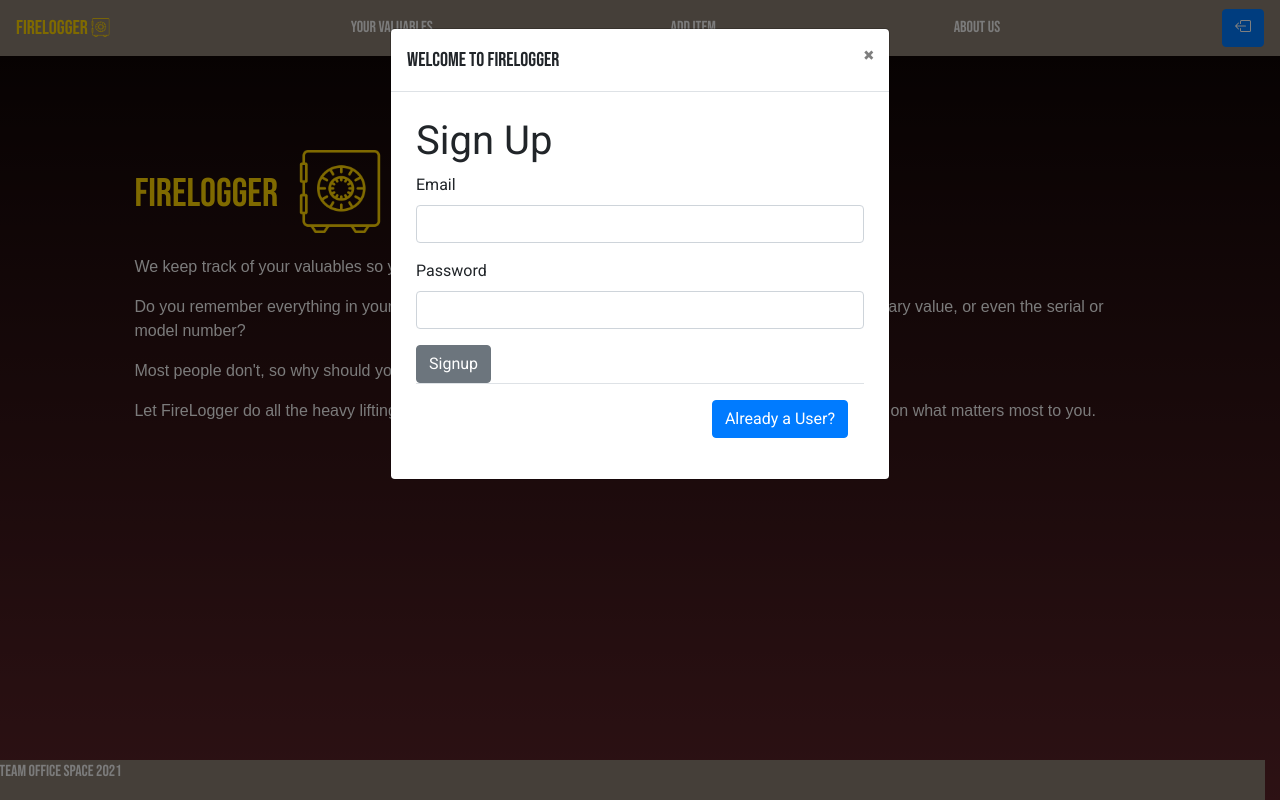
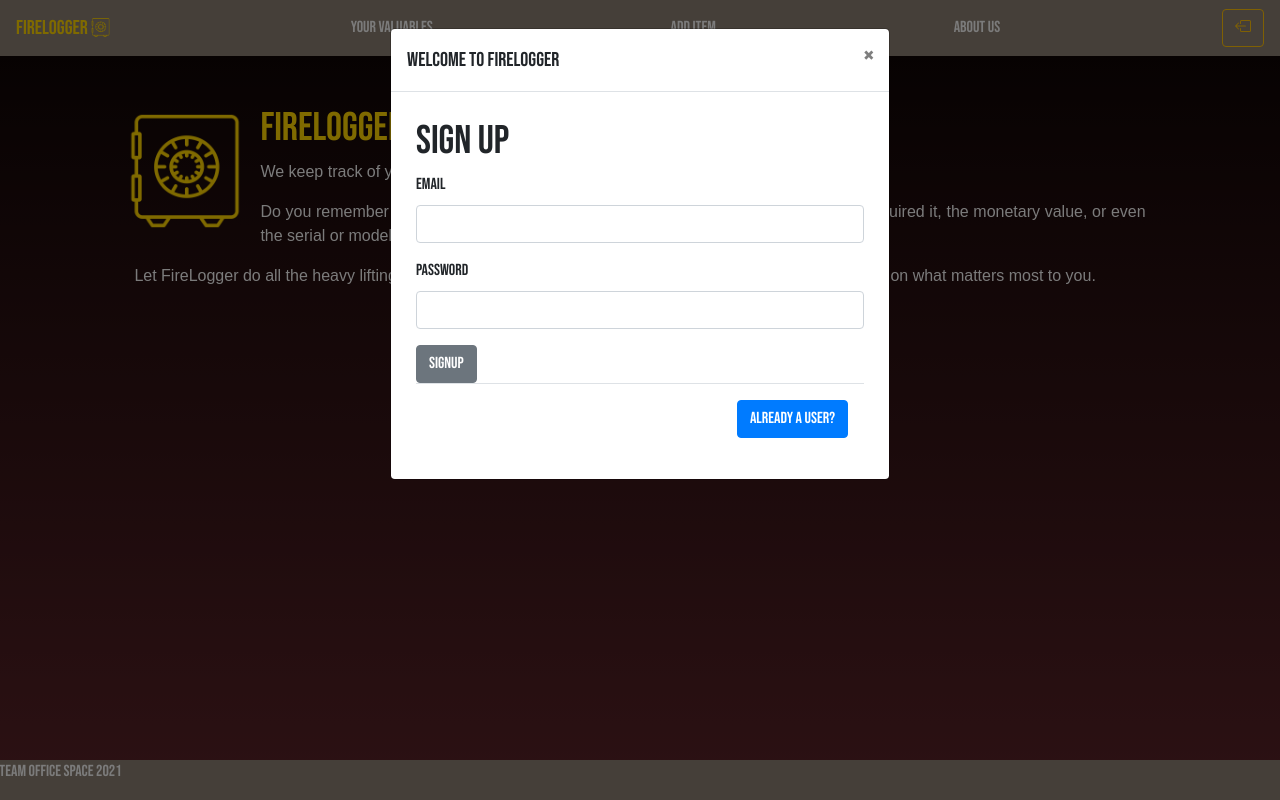
Before and after one commit to davison-robie/fireloggerclient, a React (Create React App) app: page / in a window 1280 px wide. Built offline with nearby package versions, Linux system fonts and the light colour scheme.

Commit message:
final css, item add cleanup

```diff
--- a/public/index.html
+++ b/public/index.html
@@ -26,7 +26,7 @@
     -->
     <link rel="preconnect" href="https://fonts.gstatic.com">
     <link href="https://fonts.googleapis.com/css2?family=Bebas+Neue&family=Roboto&display=swap" rel="stylesheet">
-    <title>React App</title>
+    <title>FireLogger</title>
   </head>
   <body>
     <noscript>You need to enable JavaScript to run this app.</noscript>
--- a/src/App.css
+++ b/src/App.css
@@ -34,13 +34,30 @@ body {
 .main {
   color: #F7F7F7 !important;
   text-align: left;
-  margin: 1em auto 0 auto;
+  margin: 1em auto 3em auto;
   width: 84%;
   font-family: 'Rubik Mono One', sans-serif;
 }
 
+.main h1 {
+  font-family: 'Bebas Neue', cursive;
+  text-align: center;
+}
+
+.home {
+  background-color: rgba(0, 0, 0, 0);
+  text-align: justify;
+}
+
+.home h1 {
+  font-family: 'Bebas Neue', cursive;
+  text-align: left;
+}
+
 .jumbotron {
   background: rgba(0, 0, 0, 0);
+  margin-bottom: 0 !important;
+  padding: 32px 32px 32px 32px;
 }
 
 .jumbotron h1 {
@@ -54,6 +71,7 @@ body {
 
 .itemContainer h1 {
   font-family: 'Bebas Neue', cursive !important;
+  text-align: center;
 }
 
 .displayContainer {
@@ -64,6 +82,11 @@ body {
   margin: 2em auto 4em auto;
   max-height: 20em;
   overflow: auto;
+}
+
+.noItems {
+  text-align: center;
+  margin-top: 1em;
 }
 
 .itemsList {
@@ -85,7 +108,7 @@ body {
 }
 
 .itemInfoCard {
-  background-color: #8A7E72;
+  background-color: rgb(138, 126, 114, 0.8);
   font-family: 'Roboto', sans-serif;
   padding: 10px 10px 10px 10px;
   box-shadow: 5px 5px 10px #FFD400;
@@ -93,7 +116,10 @@ body {
 
 .form-container {
   padding: 25px;
-  font-family: 'Roboto', sans-serif;
+}
+
+.form {
+  font-family: 'Bebas Neue', cursive !important;
 }
 
 .footer {
@@ -101,17 +127,14 @@ body {
   bottom: 0;
   width: 100%;
   height: 2.5rem;
-}
-
-.row {
   background-color: #8A7E72;
   color: #F7F7F7;
 }
 
 .aboutus {
-  color: #8A7E72 ;
+  color: #F7F7F7 ;
   text-align: center;
-  margin: 1em auto 0 auto;
+  margin: 1em auto 1em auto;
   width: 84%;
 }
 
--- a/src/components/site/Header.jsx
+++ b/src/components/site/Header.jsx
@@ -33,7 +33,7 @@ const Header = (props) => {
             About Us
           </Link>
         </NavLink>
-        <Button color='primary' className="float-right" onClick={props.logout } href="/">        <svg
+        <Button outline color="warning" className="float-right" onClick={props.logout } href="/">        <svg
           xmlns="http://www.w3.org/2000/svg"
           width="16"
           height="16"
--- a/src/components/site/mainDiv/AboutUs.jsx
+++ b/src/components/site/mainDiv/AboutUs.jsx
@@ -2,19 +2,16 @@ import React, {useState} from 'react';
 import {Link } from "react-router-dom";
 import {
     Button,
-   Jumbotron
-} from 'reactstrap'; ;
+    Jumbotron
+} from 'reactstrap'
 
 const AboutUs = () => {
 
         return (
             <div className="aboutus">
             <h1>About Us</h1>
-            <img src ="https://res.cloudinary.com/dqaf1fih0/image/upload/v1614706728/photos-BBP/happypic_p5aa42.jpg"/>
-
+            <img src ="https://res.cloudinary.com/dqaf1fih0/image/upload/v1614706728/photos-BBP/happypic_p5aa42.jpg" class="img-fluid"/>
             <br/>
-            <br/>
-
             <Jumbotron>
               <h1 className="display-3">FireLogger as a Tool</h1>
               <p className="lead">FireLogger is a useful tool for both parties in an event of a house claim.</p>
@@ -28,7 +25,6 @@ const AboutUs = () => {
           </Button>
               </p>
             </Jumbotron>
-
             <Jumbotron>
               <h1 className="display-3">Our Founder</h1>
               <p className="lead">In 2007, Hank Flowers founded Firelogger.</p>
--- a/src/components/site/mainDiv/HanksStory.js
+++ b/src/components/site/mainDiv/HanksStory.js
@@ -20,7 +20,7 @@ const HanksStory = () => {
         Illinois. He went to school for business and graduated in 1977 from UIS.
         He went on to create his own businesses but all four times failed. One
         day while at work he got a call from a neighbor that they had called the
-        fire department because his house was on fire. Though, a tragic
+        fire department because his house was on fire. Though it was a tragic
         experience, Hank came up with the idea of FireLogger.
       </p>
       <Button outline color="secondary">
--- a/src/components/site/mainDiv/Home.jsx
+++ b/src/components/site/mainDiv/Home.jsx
@@ -2,14 +2,16 @@ import React from 'react';
 import {Jumbotron} from "reactstrap";
 import logo from "../mainDiv/assets/fireLoggerSafe.png";
 
+const style = { width: "150px" };
+
 const Home = () => {
     return (
         <div className="main">
-            <Jumbotron >
-                <h1>FireLogger <img src={logo}></img></h1>
+            <Jumbotron className="home">
+                <img src={logo} class="float-left mt-n2 ml-n4" style = {style}></img>
+                <h1>FireLogger</h1>
                 <p>We keep track of your valuables so you can focus on what matters most.</p>
                 <p>Do you remember everything in your house that you consider valuable? The date you aquired it, the monetary value, or even the serial or model number? </p>
-                <p>Most people don't, so why should you? </p>
                 <p>Let FireLogger do all the heavy lifting when it comes to preparing for the unexpected so that you can focus on what matters most to you. </p>
             </Jumbotron>
         </div>
--- a/src/components/site/mainDiv/OurStory.js
+++ b/src/components/site/mainDiv/OurStory.js
@@ -4,7 +4,7 @@ import { Button } from "reactstrap";
 const OurStory = () => {
   return (
     <div className="ourstory">
-      <img src="https://res.cloudinary.com/dqaf1fih0/image/upload/b_rgb:f7f7f7,bo_9px_solid_rgb:f7f7f7,c_scale,co_rgb:ffffff,e_auto_contrast,r_21,w_566/v1614711313/photos-BBP/house_fire_gslytk.jpg" />
+      <img src="https://res.cloudinary.com/dqaf1fih0/image/upload/b_rgb:f7f7f7,bo_9px_solid_rgb:f7f7f7,c_scale,co_rgb:ffffff,e_auto_contrast,r_21,w_566/v1614711313/photos-BBP/house_fire_gslytk.jpg" class="img-fluid"/>
 
       <br />
       <br />
--- a/src/components/site/mainDiv/valuables/ItemAdd.jsx
+++ b/src/components/site/mainDiv/valuables/ItemAdd.jsx
@@ -95,9 +95,9 @@ const AddValuable = (props) => {
 
   return (
     <div className="main">
-      <Form onSubmit={handleSubmit}>
+      <h1 className="addHeader">Add Item</h1>
+      <Form onSubmit={handleSubmit} className="form">
         <FormGroup>
-
           <Label for="category">Categories of Valuables</Label>
           <Input
             type="select"
--- a/src/components/site/mainDiv/valuables/ItemInfoCard.jsx
+++ b/src/components/site/mainDiv/valuables/ItemInfoCard.jsx
@@ -29,8 +29,8 @@ const ItemInfoCard = (props) => {
                         <Card className="itemInfoCard">
                             <CardImg src={props.valuable.photo} size="cover"/>
                             <CardFooter>
-                                <Button bottom width="67%" color="danger" onClick={() => {deleteValuable(props.valuable)}}>Delete</Button>
-                                <Button color="warning" onClick={(e) => {
+                                <Button bottom width="67%" outline color="warning" onClick={() => {deleteValuable(props.valuable)}}>Delete</Button>
+                                <Button outline color="warning" onClick={(e) => {
                                 props.editUpdateValuable(props.valuable);
                                 props.editOn()}}>Update</Button>
                             </CardFooter>
--- a/src/components/site/mainDiv/valuables/ValuablesDisplay.jsx
+++ b/src/components/site/mainDiv/valuables/ValuablesDisplay.jsx
@@ -25,14 +25,29 @@ const ValuablesDisplay = (props) => {
         fetchValuables();
     }, []);
 
+    const NoItems = () => {
+        return (
+            <div className="noItems">
+                <h1>No valuables to display</h1>
+                <p>Go to the Add Item page to start documenting important items!</p>
+            </div>
+        )
+    }
+
+    const HasItems = () => {
+        return (
+                <div className="itemContainer">
+                    <h1>Your Valuables</h1>
+                    <ItemsList valuables={valuables} fetchValuables={fetchValuables} token={props.token}/>
+                </div>
+        )
+    }
+
     return (
         <div className="main">
-            <div className="itemContainer">
-                <h1>Your Valuables</h1>
-                <ItemsList valuables={valuables} fetchValuables={fetchValuables} token={props.token}/>
-            </div>
+            {valuables.length === 0 ? <NoItems /> : <HasItems />}
         </div>
-    );
+    )
 }
 
 export default ValuablesDisplay;
```
Also changed, not shown: public/manifest.json, 1 other file (tests, documents, lock files or other folders).
